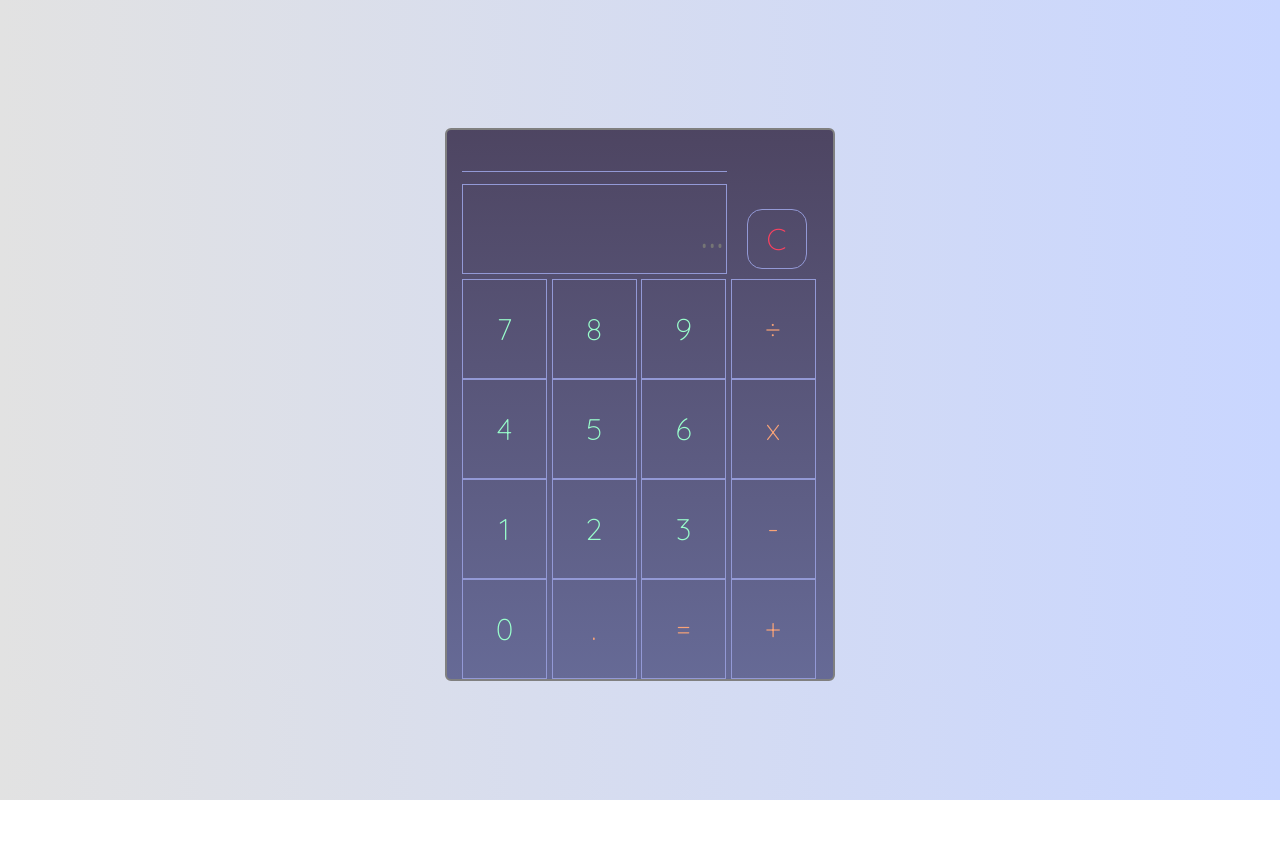
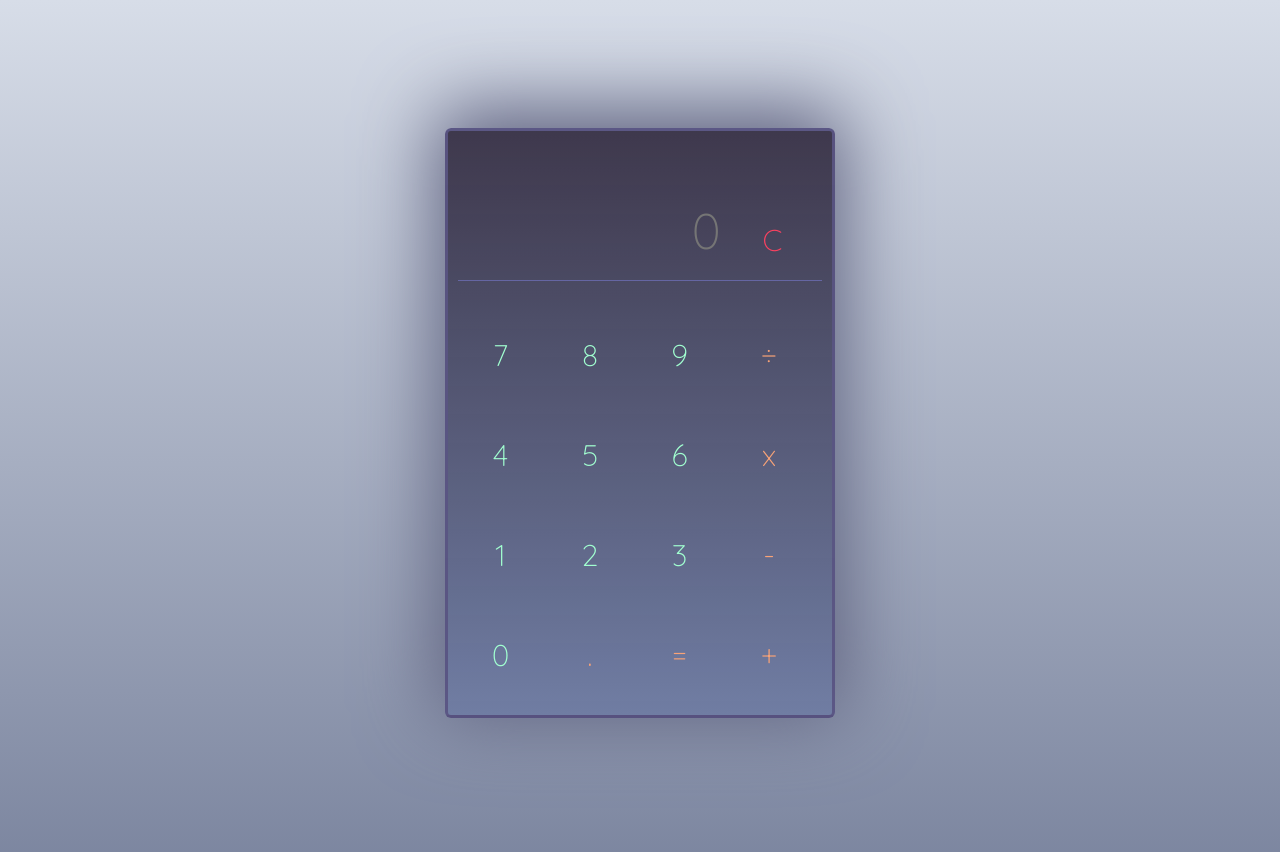
Before and after one commit to yuchiu/js-calculator, a plain HTML site: page index.html in a window 1280 px wide. Before the commit the page ends 800 px from the top, so only its background shows below. Drawn offline with nearby package versions, Linux system fonts and the light colour scheme.

Commit message:
changed calculator style

```diff
--- a/css/main.css
+++ b/css/main.css
@@ -1,48 +1,46 @@
 @import url('https://fonts.googleapis.com/css?family=Quicksand:300');
 body {
-    background: #C9D6FF;  /* fallback for old browsers */
-    background: -webkit-linear-gradient(to right, #E2E2E2, #C9D6FF);  /* Chrome 10-25, Safari 5.1-6 */
-    background: linear-gradient(to right, #E2E2E2, #C9D6FF); /* W3C, IE 10+/ Edge, Firefox 16+, Chrome 26+, Opera 12+, Safari 7+ */
+    background: #757F9A;  /* fallback for old browsers */
+    background: -webkit-linear-gradient(to bottom, #D7DDE8, #757F9A);  /* Chrome 10-25, Safari 5.1-6 */
+    background: linear-gradient(to bottom, #D7DDE8, #757F9A); /* W3C, IE 10+/ Edge, Firefox 16+, Chrome 26+, Opera 12+, Safari 7+ */
+
     margin-top: 10%;
+    min-height: 100vh;
 }
 
 #calc-container {
     width: 390px;
-    border: 2px solid grey;
+    border: 3px solid #595483eb;
     border-radius: 6px;
-    background: rgba(72, 63, 92, 0.96);
-    background: -moz-linear-gradient(top, rgba(71, 63, 92, 0.96) 0%, rgba(102, 106, 150, 1) 100%);
-    background: -webkit-gradient(left top, left bottom, color-stop(0%, rgba(72, 63, 92, 0.96)), color-stop(100%, rgba(102, 106, 150, 1)));
-    background: -webkit-linear-gradient(top, rgba(72, 63, 92, 0.96) 0%, rgba(102, 106, 150, 1) 100%);
-    background: -o-linear-gradient(top, rgba(72, 63, 92, 0.96) 0%, rgba(102, 106, 150, 1) 100%);
-    background: -ms-linear-gradient(top, rgba(72, 63, 92, 0.96) 0%, rgba(102, 106, 150, 1) 100%);
-    background: linear-gradient(to bottom, rgba(72, 63, 92, 0.96) 0%, rgba(102, 106, 150, 1) 100%);
+    padding:0 10px 10px 10px;
+    background: hsla(260, 19%, 21%, 0.92) ;
+    background: -moz-linear-gradient(top, #322b3feb 0%, rgb(112, 125, 163) 100%);
+    background: -webkit-gradient(left top, left bottom, color-stop(0%, hsla(260, 19%, 21%, 0.92)), color-stop(100%, rgb(112, 125, 163)));
+    background: -webkit-linear-gradient(top, hsla(260, 19%, 21%, 0.92) 0%, rgb(112, 125, 163) 100%);
+    background: -o-linear-gradient(top, hsla(260, 19%, 21%, 0.92) 0%, rgb(112, 125, 163) 100%);
+    background: -ms-linear-gradient(top, hsla(260, 19%, 21%, 0.92) 0%, rgb(112, 125, 163) 100%);
+    background: linear-gradient(to bottom, hsla(260, 19%, 21%, 0.92) 0%, rgb(112, 125, 163) 100%);
     filter: progid: DXImageTransform.Microsoft.gradient( startColorstr='#483f5c', endColorstr='#666a96', GradientType=0);
+    -webkit-box-shadow: 0px -11px 78px 8px rgba(96,99,128,1);
+    -moz-box-shadow: 0px -11px 78px 8px rgba(96,99,128,1);
+    box-shadow: 0px -11px 78px 8px rgba(96,99,128,1);
 }
-
-input[type=button] {
+#upper-section{
+    border-bottom: 1px solid #6566a3;
+}
+#topBar{
     font-family: 'Quicksand', sans-serif;
-    font-size: 30px;
-    width: 85px;
-    height: 100px;
-    margin: 0px;
-    border: 1px solid #9399d6;
+    position: relative;
+    width: 265px;
+    height: 35px;
+    margin: 5px auto;
     background-color: transparent;
+    font-size: 20px;
+    text-align: right;
+    vertical-align: text-top;
+    color: #a1ffd0;
     outline: none;
-    transition-duration: 0.8s, 1.5s, 0.8s;
-    transition-property: background, border-radius, color;
-}
-
-input[type=button]:hover {
-    color: #fff;
-    background: #5c6e8e;
-    border-radius: 1px;
-}
-
-input[type=button]:active {
-    transition-duration: 0.6s;
-    background: #2e385b;
-    border-radius: 0;
+    border: none;
 }
 
 #mainBar{
@@ -51,34 +49,45 @@ input[type=button]:active {
     width: 265px;
     height: 90px;
     margin: 5px auto;
-    background-color: transparent;
-    border: 1px solid #9399d6;
     font-size: 50px;
     text-align: right;
     vertical-align: text-top;
-    color: #99ffcc;
+    color: #a1ffd0;
     outline: none;
+    border: none;
+    border-radius: 3px;
+    background: transparent;
 }
-#topBar{
+.number, .symbol {
+    border: none;
     font-family: 'Quicksand', sans-serif;
-    position: relative;
-    width: 265px;
-    height: 35px;
-    margin: 5px auto;
+    font-size: 30px;
+    width: 85px;
+    height: 100px;
+    margin: 0px;
     background-color: transparent;
-    border-bottom: 1px solid #9399d6;
-    border-top: none;
-    border-right: none;
-    border-left:none;
-    font-size: 15px;
-    text-align: right;
-    vertical-align: text-top;
-    color: #99ffcc;
     outline: none;
+    transition-duration: 00.92s, 1.5s, 00.92s;
+    transition-property: background, border-radius, color;
 }
 
+.number:hover  {
+    color: #fff;
+    background: hsl(172, 21%, 44%);
+    border-radius: 1px;
+}.symbol:hover {
+    color: #fff;
+    background: hsl(7, 21%, 46%);
+    border-radius: 1px;
+}
+
+.number:active, .symbol:active {
+    transition-duration: 0.6s;
+    background: #2e385b;
+    border-radius: 0;
+}
 .number {
-    color: #99ffcc;
+    color: #a1ffd0;
 }
 
 .symbol {
@@ -98,12 +107,12 @@ input[type=button]:active {
 
 #clear:hover {
     color: #fff;
-    background: #d88e6e;
-    border-radius: 1em;
+    background: hsl(0, 56%, 56%);
+    border-radius: 0.2em;
 }
 
 #clear:active {
     transition-duration: 0.6s;
     background: #a33830;
-    border-radius: 0;
+    border-radius: 0.1em;
 }
--- a/index.html
+++ b/index.html
@@ -10,7 +10,8 @@
     <meta name="author" content="">
 
     <title>JavaScript Calculator</title>
-        <link rel="stylesheet" href="https://maxcdn.bootstrapcdn.com/bootstrap/4.0.0-alpha.6/css/bootstrap.min.css" integrity="sha384-rwoIResjU2yc3z8GV/NPeZWAv56rSmLldC3R/AZzGRnGxQQKnKkoFVhFQhNUwEyJ" crossorigin="anonymous">
+    <link rel="stylesheet" href="https://maxcdn.bootstrapcdn.com/bootstrap/4.0.0-alpha.6/css/bootstrap.min.css" integrity="sha384-rwoIResjU2yc3z8GV/NPeZWAv56rSmLldC3R/AZzGRnGxQQKnKkoFVhFQhNUwEyJ"
+        crossorigin="anonymous">
     <link rel="stylesheet" href="./css/main.css">
 </head>
 
@@ -18,9 +19,11 @@
 
     <div class="container " id="calc-container">
         <form name="calculator">
-                <input  type="text" name="process" id = "topBar" placeholder="">
-                <input type="text" name="answer" id= "mainBar" placeholder="...">
-                <input  type="button" value=" C " id="clear">
+            <div id="upper-section">
+                <input type="text" name="process" id="topBar" placeholder="">
+                <input type="text" name="answer" id="mainBar" placeholder="0">
+                <input class="symbol" type="button" value=" C " id="clear">
+            </div>
             <br>
             <input class="number" type="button" value=" 7 " id="7">
             <input class="number" type="button" value=" 8 " id="8">
@@ -49,7 +52,8 @@
 
 
 
-        <script src="https://code.jquery.com/jquery-3.1.1.min.js" integrity="sha256-hVVnYaiADRTO2PzUGmuLJr8BLUSjGIZsDYGmIJLv2b8=" crossorigin="anonymous"></script>
+    <script src="https://code.jquery.com/jquery-3.1.1.min.js" integrity="sha256-hVVnYaiADRTO2PzUGmuLJr8BLUSjGIZsDYGmIJLv2b8="
+        crossorigin="anonymous"></script>
     <script src="./js/buttons.js"></script>
     <script src="./js/app.js"></script>
     <script src="./js/calc.js"></script>
```
Lines whose indentation alone changed are shown as unchanged.
